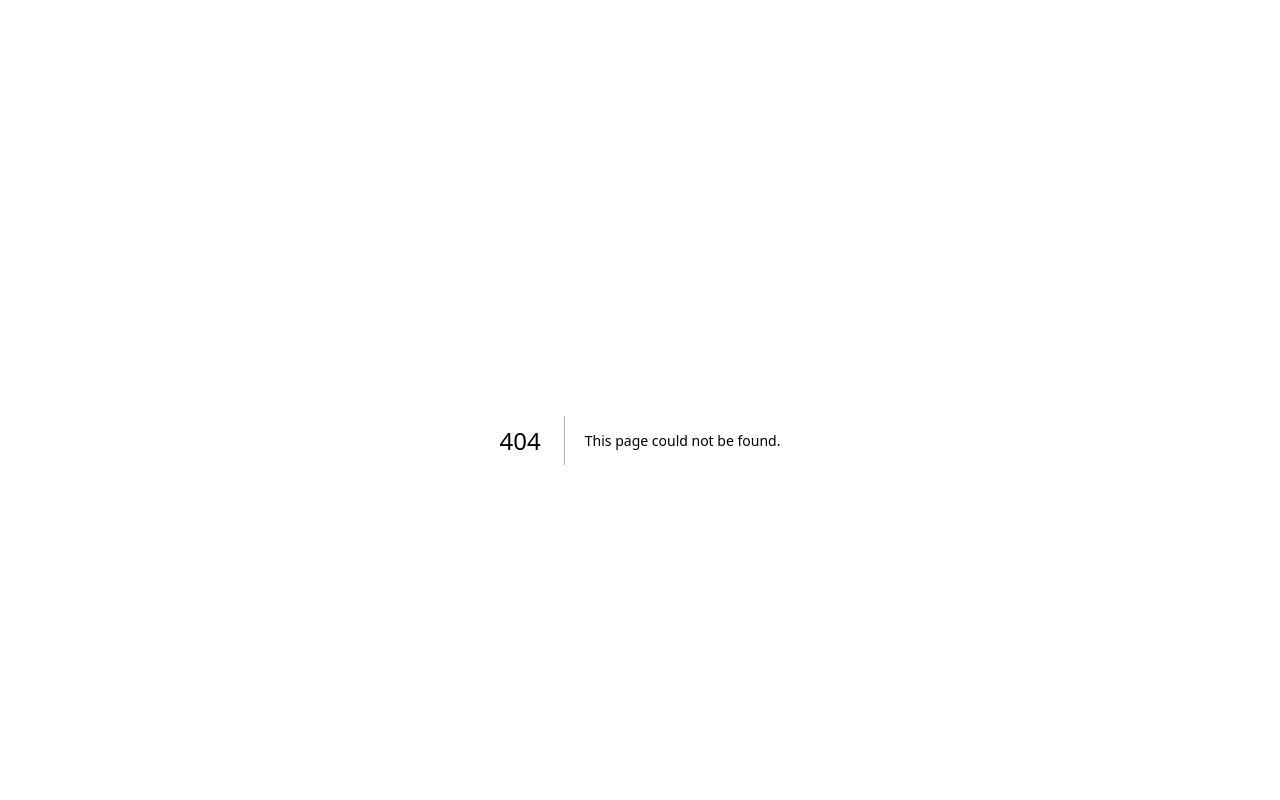
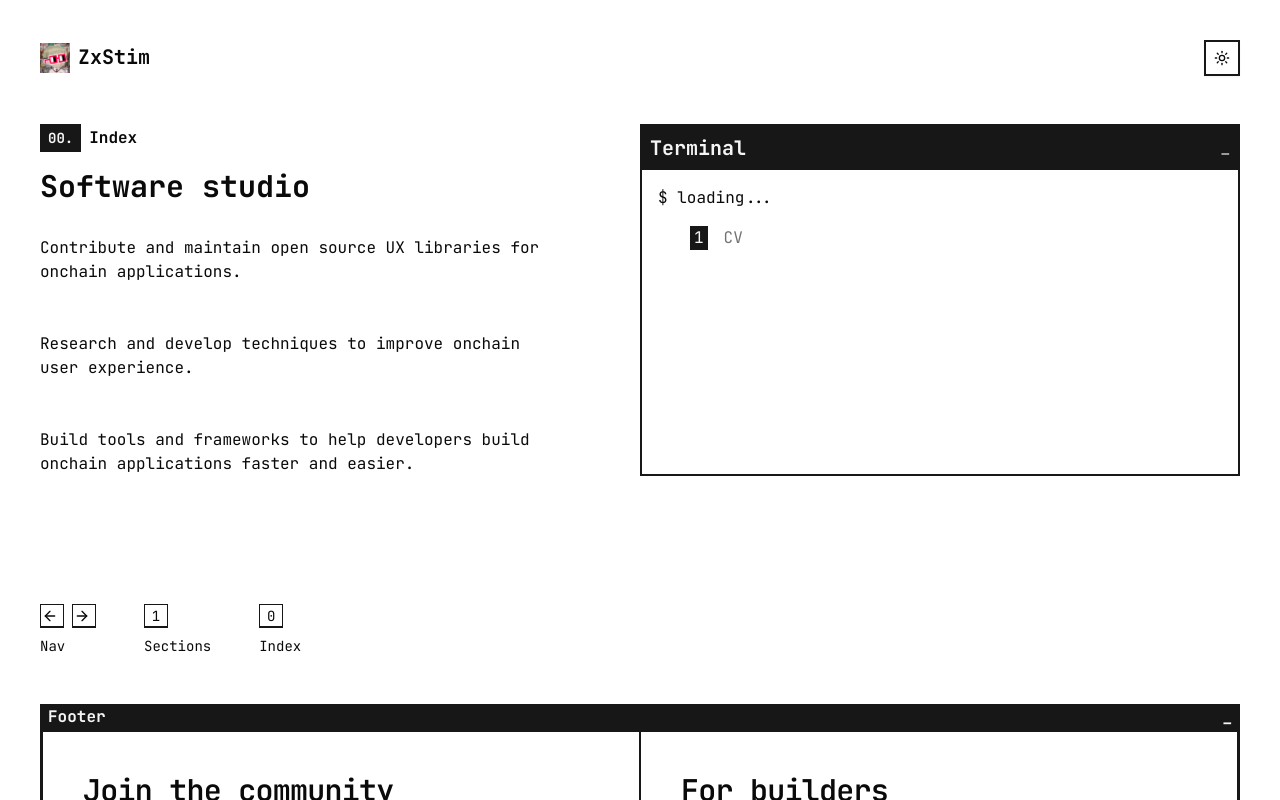
Before and after one commit to zxstim/zxstim, a Next.js app: page /labs in a window 1280 px wide. Before the commit this address had no page. Shown: the top 800 px of the page. Built offline with nearby package versions, Linux system fonts and the light colour scheme.

Commit message:
feat: updated

```diff
--- a/app/cv/page.tsx
+++ b/app/cv/page.tsx
@@ -3,6 +3,7 @@ import Image from "next/image";
 import {
   ExternalLink,
 } from 'lucide-react';
+import Link from "next/link";
 
 
 export default function Home() {
@@ -11,6 +12,7 @@ export default function Home() {
     <div>
       <div className="flex flex-col gap-4">
         <div className="flex flex-row gap-2 items-start">
+          <Link href="/">
             <Image
               src="/zxstim-mini.png"
               alt="ZxStim"
@@ -18,6 +20,7 @@ export default function Home() {
               height={75}
               className='border-2 border-foreground'
             />
+          </Link>
           <div className="flex flex-col gap-1">
             <h1 className="text-foreground text-xl font-bold">Victor Luong (ZxStim)</h1>
             <h2 className="text-muted-foreground text-md font-medium">Experienced Builder that can deliver a project start to finish</h2>
--- /dev/null
+++ b/app/labs/layout.tsx
@@ -0,0 +1,16 @@
+import Header from "@/components/header";
+import Footer from "@/components/footer";
+
+export default function LabsLayout({
+  children,
+}: {
+  children: React.ReactNode
+}) {
+  return (
+    <>
+      <Header />
+      {children}
+      <Footer />
+    </>
+  )
+}
--- /dev/null
+++ b/app/labs/page.tsx
@@ -0,0 +1,62 @@
+import TerminalMenu from "@/components/terminal-menu";
+import KeyboardNav from "@/components/keyboard-nav";
+import { MenuItem } from "@/components/terminal-menu";
+
+export default function Home() {
+
+  const menuItems: MenuItem[] = [
+    {
+      id: 1,
+      name: "CV",
+      url: "/cv",
+    },
+  ];
+
+  const keyboardNavItems = [
+    {
+      keyboard: "1",
+      description: "Sections",
+      url: "/cv",
+    },
+  ];
+
+  return (
+    <>
+      <div className="grid grid-cols-1 md:grid-cols-2 gap-8 md:gap-0">
+        <div className="flex flex-col gap-4 w-full md:w-5/6 text-left">
+          <div className="flex flex-row gap-2 items-center">
+            <span className="text-sm bg-primary text-secondary font-bold px-2 py-1">
+              00.
+            </span>
+            <h1 className="text-md font-bold">Index</h1>
+          </div>
+          <h1 className="text-xl md:text-3xl font-bold">
+            Software studio
+          </h1>
+          <div className="flex flex-col gap-12 mt-4">
+            <p className="text-md">
+              Contribute and maintain open source UX libraries for onchain applications.
+            </p>
+            <p className="text-md">
+              Research and develop techniques to improve onchain user experience.
+            </p>
+            <p className="text-md">
+              Build tools and frameworks to help developers build onchain applications faster and easier.
+            </p>
+          </div>
+        </div>
+        <div className="flex flex-col border-2 border-primary gap-2 pb-8">
+          <div className="flex flex-row justify-between items-center bg-primary text-secondary p-2">
+            <h1 className="text-lg md:text-xl font-bold">Terminal</h1>
+            <p className="text-md">_</p>
+          </div>
+          <div className="flex flex-col px-4 py-2">
+            <h2 className="text-md">$ loading...</h2>
+            <TerminalMenu menuItems={menuItems} />
+          </div>
+        </div>
+        <KeyboardNav keyboardNavItems={keyboardNavItems} />
+      </div>
+    </>
+  );
+}
--- a/app/page.tsx
+++ b/app/page.tsx
@@ -32,6 +32,11 @@ export default function Home() {
     },
     {
       id: 6,
+      name: "Labs",
+      url: "/labs",
+    },
+    {
+      id: 7,
       name: "CV",
       url: "/cv",
     },
@@ -65,6 +70,11 @@ export default function Home() {
     },
     {
       keyboard: "6",
+      description: "Sections",
+      url: "/labs",
+    },
+    {
+      keyboard: "7",
       description: "Sections",
       url: "/cv",
     },
```
Lines whose indentation alone changed are shown as unchanged.
